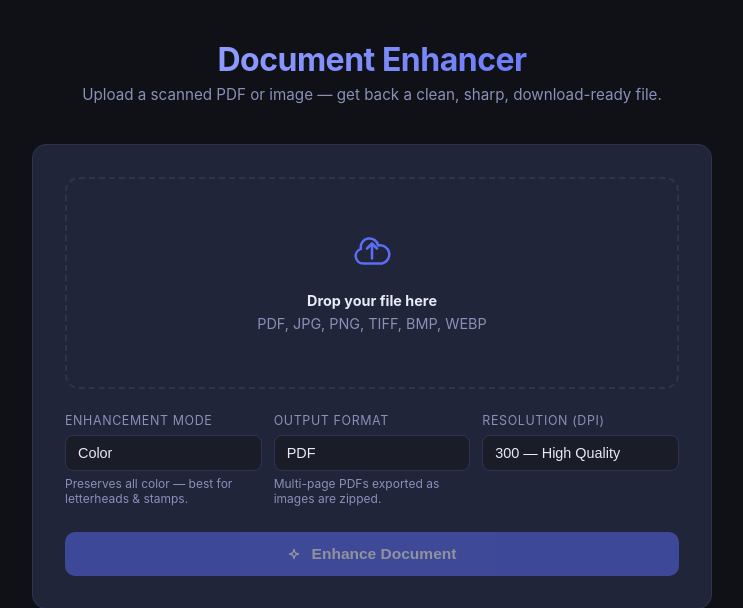
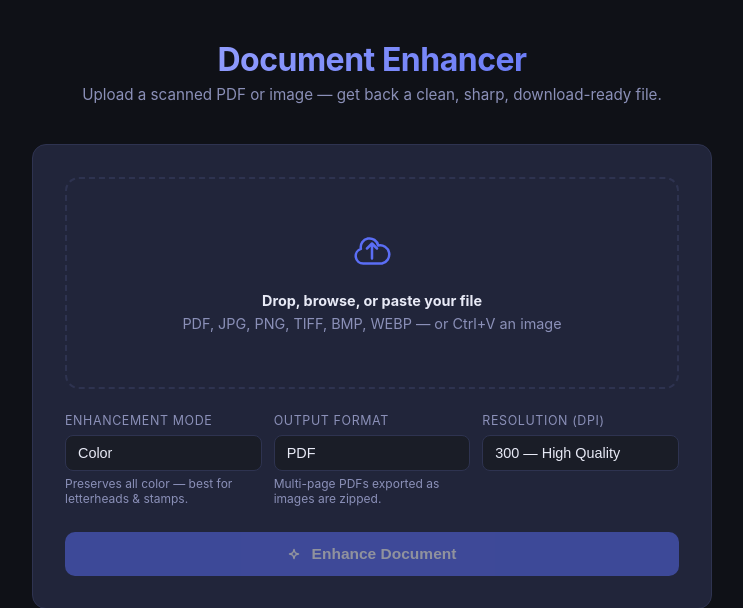
Before and after one commit to neusteins-ui/enhance-doc, a Flask app: page / in a window 1280 px wide. Shown: the top 608 px of the page, without its empty margins (268-1011 px from the left). Run offline with Flask 3, Linux system fonts and the light colour scheme.

Commit message:
Add clipboard paste support for images (Ctrl+V)
Listens for paste events on the document, extracts image files from
clipboard data, assigns a timestamped filename, and feeds them into
the existing setFile() flow with original preview. Updated drop zone
text to indicate paste is supported.

Co-Authored-By: Claude Opus 4.6 <noreply@anthropic.com>

```diff
--- a/templates/index.html
+++ b/templates/index.html
@@ -406,7 +406,7 @@
       <path stroke-linecap="round" stroke-linejoin="round"
         d="M12 16.5v-9m0 0-3 3m3-3 3 3M6.75 19.5a4.5 4.5 0 0 1-1.41-8.775 5.25 5.25 0 0 1 10.338-2.02A4.125 4.125 0 0 1 18 19.5H6.75Z"/>
     </svg>
-    <p><strong>Drop your file here</strong><br/>PDF, JPG, PNG, TIFF, BMP, WEBP</p>
+    <p><strong>Drop, browse, or paste your file</strong><br/>PDF, JPG, PNG, TIFF, BMP, WEBP — or Ctrl+V an image</p>
     <input type="file" id="file-input" accept=".pdf,.jpg,.jpeg,.png,.tiff,.tif,.bmp,.webp" />
   </div>
 
@@ -674,6 +674,28 @@
   fileInput.addEventListener('change', () => { if (fileInput.files[0]) setFile(fileInput.files[0]); });
   chipRemove.addEventListener('click', clearFile);
 
+  // ── Paste support ───────────────────────────────────────────────────────
+  document.addEventListener('paste', e => {
+    const items = e.clipboardData?.items;
+    if (!items) return;
+    for (const item of items) {
+      if (item.kind === 'file' && item.type.startsWith('image/')) {
+        e.preventDefault();
+        const blob = item.getAsFile();
+        if (!blob) continue;
+        // Give the pasted blob a proper filename based on its MIME type
+        const ext = blob.type.split('/')[1]?.replace('jpeg', 'jpg') || 'png';
+        const ts  = new Date().toISOString().replace(/[:.]/g, '-').slice(0, 19);
+        const named = new File([blob], `pasted-${ts}.${ext}`, { type: blob.type });
+        setFile(named);
+        // Briefly flash the drop zone to give visual feedback
+        dropZone.classList.add('drag-over');
+        setTimeout(() => dropZone.classList.remove('drag-over'), 300);
+        return;
+      }
+    }
+  });
+
   const ALLOWED_EXTS = new Set(['.pdf','.jpg','.jpeg','.png','.tiff','.tif','.bmp','.webp']);
 
   function setFile(f) {
```
